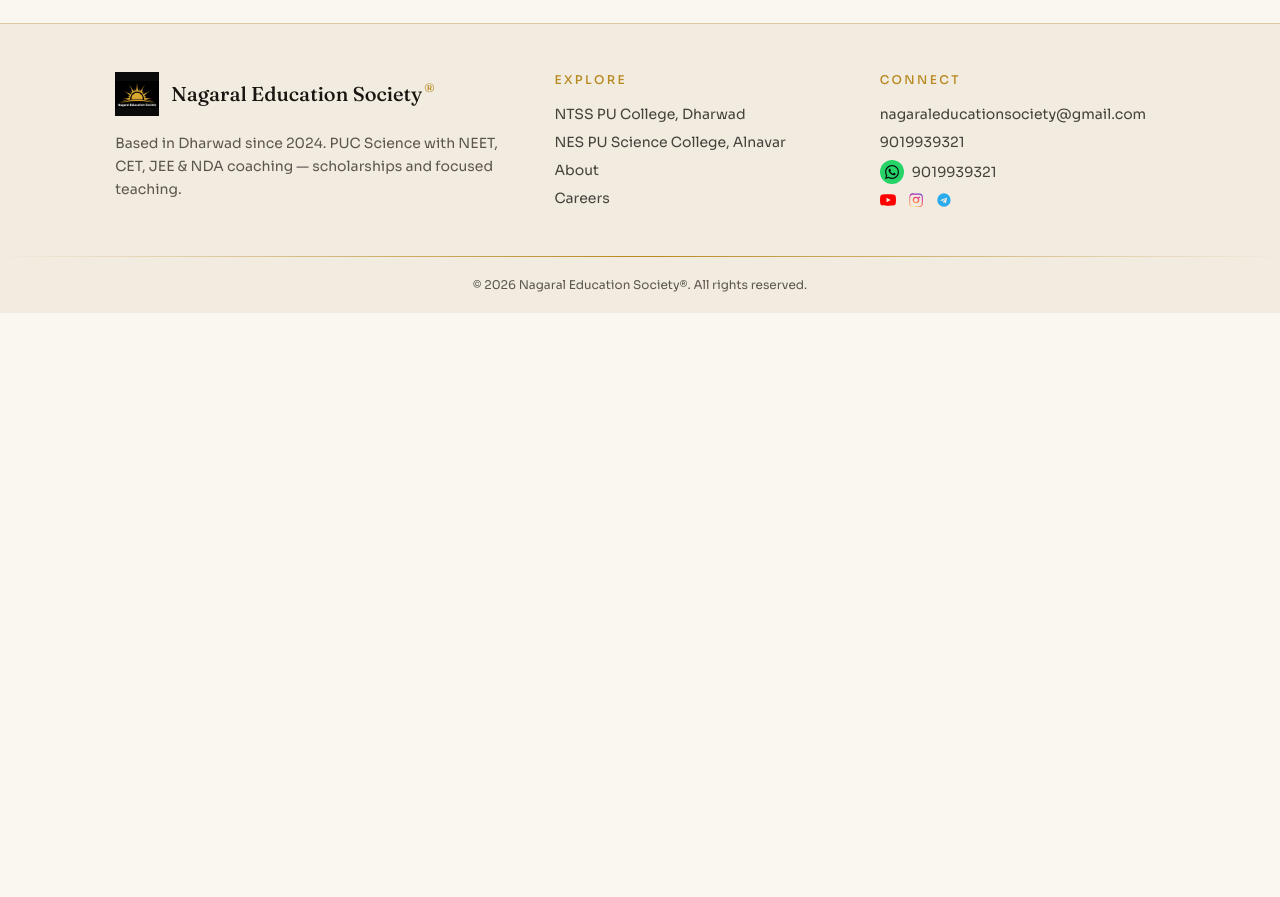
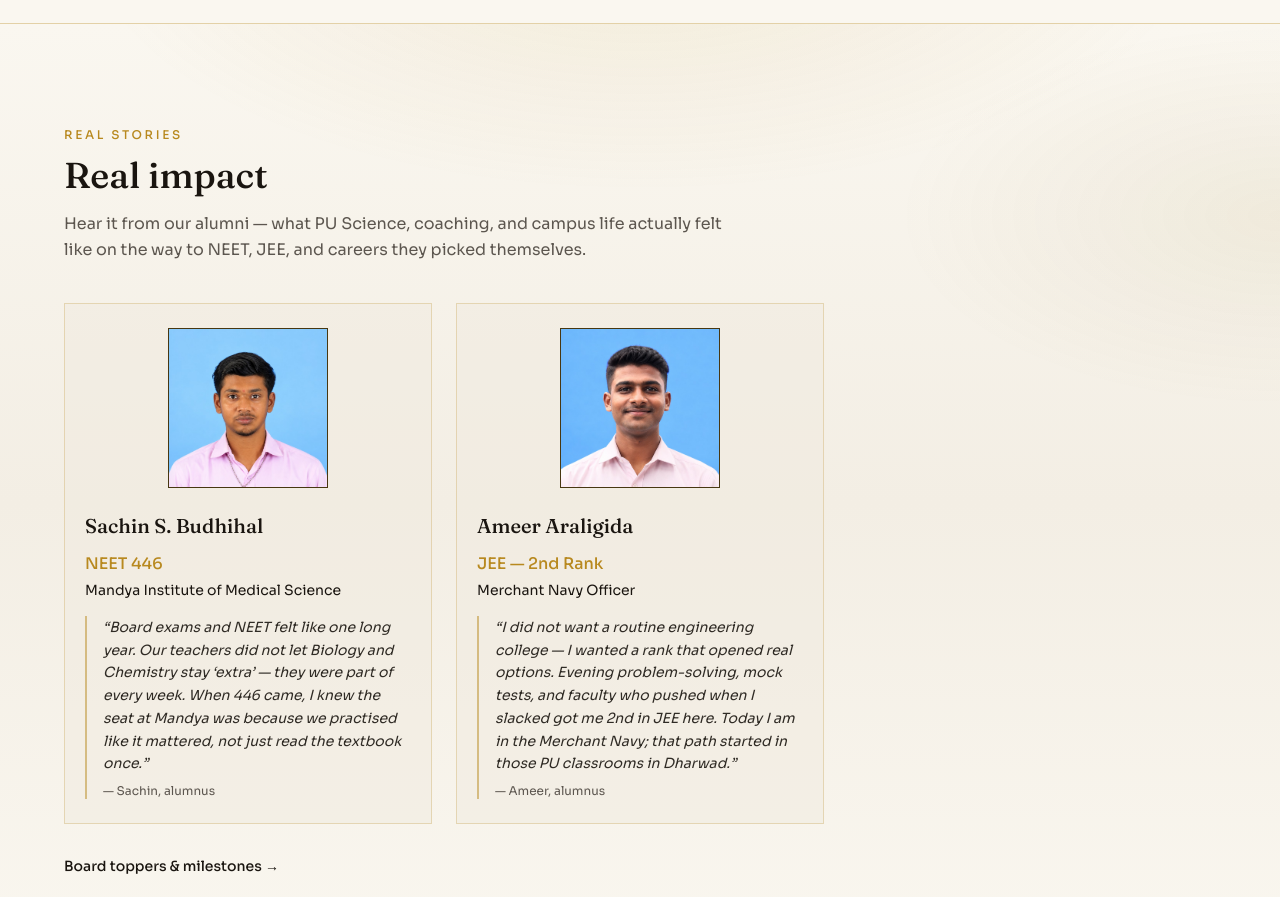
Before and after one commit to akashnagaral/nagaral-education-society, a Next.js app: page / in a window 1280 px wide. Shown: the part 1900-2797 px from the top of the page. Before the commit the page ends 2213 px from the top, so only its background shows below. Built offline with nearby package versions, Linux system fonts and the light colour scheme.

Commit message:
Move success stories to home as Real impact and use alumni voice in quotes.
Achievements now focuses on toppers and board highlights only.

```diff
--- a/src/components/AchievementsSection.tsx
+++ b/src/components/AchievementsSection.tsx
@@ -8,7 +8,6 @@
   achievementsByYear,
   boardToppers2025,
   collegeName,
-  successStories,
   type Achievement,
 } from "@/lib/site-data";
 
@@ -17,12 +16,11 @@
   title?: string;
   subtitle?: string;
   showMergedNote?: boolean;
-  /** Home shows toppers + stories + highlights as tabs */
+  /** Home shows toppers + highlights as tabs */
   variant?: "home" | "college";
 };
 
 const homeTabs = [
-  { id: "stories", label: "Stories" },
   { id: "toppers", label: "Toppers" },
   { id: "highlights", label: "Highlights" },
 ] as const;
@@ -32,19 +30,18 @@
 export function AchievementsSection({
   items = achievements,
   title = "Achievements",
-  subtitle = "Toppers, success stories, and board milestones across our colleges.",
+  subtitle = "Board toppers and milestones across our colleges.",
   showMergedNote = true,
   variant = "home",
 }: Props) {
-  const [active, setActive] = useState<HomeTab>("stories");
+  const [active, setActive] = useState<HomeTab>("toppers");
   const byYear = achievementsByYear(items);
 
   useEffect(() => {
     if (variant !== "home") return;
     const openFromHash = () => {
       const hash = window.location.hash;
-      if (hash === "#toppers") setActive("toppers");
-      else if (hash === "#stories" || hash === "#achievements") setActive("stories");
+      if (hash === "#toppers" || hash === "#achievements") setActive("toppers");
       else if (hash === "#highlights") setActive("highlights");
     };
     openFromHash();
@@ -74,7 +71,6 @@
   return (
     <section id="achievements" className="section-pad section-y scroll-mt-24">
       <div id="toppers" className="mx-auto max-w-6xl scroll-mt-24">
-        <div id="stories" className="scroll-mt-24">
         <p className="text-xs font-medium uppercase tracking-[0.22em] text-gold">
           Results & excellence
         </p>
@@ -86,7 +82,7 @@
         </p>
         {showMergedNote ? (
           <p className="mt-2 text-xs text-cream/50">
-              Toppers, success stories, and board highlights — all in one place.
+            Toppers and batch milestones from both campuses.
           </p>
         ) : null}
 
@@ -103,7 +99,11 @@
               aria-selected={active === tab.id}
               onClick={() => {
                 setActive(tab.id);
-                  window.history.replaceState(null, "", `#${tab.id === "highlights" ? "achievements" : tab.id}`);
+                window.history.replaceState(
+                  null,
+                  "",
+                  `#${tab.id === "highlights" ? "achievements" : tab.id}`,
+                );
               }}
               className={`px-4 py-2.5 text-sm transition ${
                 active === tab.id
@@ -173,46 +173,6 @@
             </div>
           ) : null}
 
-            {active === "stories" ? (
-              <div className="space-y-6">
-                <p className="max-w-2xl text-sm leading-relaxed text-muted">
-                  Dreams do come true — highlights from our Dharwad coaching
-                  journey.
-                </p>
-                <div className="grid gap-6 sm:grid-cols-2 lg:grid-cols-3">
-                  {successStories.map((story) => (
-                    <article
-                      key={story.id}
-                      className="overflow-hidden border border-line bg-ink-soft/50"
-                    >
-                      {story.photo ? (
-                        <div className="relative mx-auto mt-6 h-40 w-40 overflow-hidden border border-line bg-hero-scrim">
-                          <Image
-                            src={story.photo}
-                            alt={story.name}
-                            fill
-                            className="object-cover object-top"
-                            sizes="160px"
-                          />
-                        </div>
-                      ) : null}
-                      <div className="px-5 py-6">
-                        <p className="text-xs uppercase tracking-[0.18em] text-gold">
-                          Success story
-                        </p>
-                        <h3 className="mt-2 font-[family-name:var(--font-display)] text-xl text-cream">
-                          {story.name}
-                        </h3>
-                        <p className="mt-3 text-base text-gold">{story.result}</p>
-                        <p className="mt-1 text-sm text-cream/85">{story.outcome}</p>
-                        <p className="mt-3 text-sm text-muted">{story.note}</p>
-                      </div>
-                    </article>
-                  ))}
-                </div>
-              </div>
-            ) : null}
-
           {active === "highlights" ? (
             <div className="space-y-4">
               <p className="max-w-2xl text-sm leading-relaxed text-muted">
@@ -222,7 +182,6 @@
               <YearHighlights byYear={byYear} />
             </div>
           ) : null}
-          </div>
         </div>
       </div>
     </section>
--- a/src/components/Header.tsx
+++ b/src/components/Header.tsx
@@ -25,7 +25,8 @@
   const hash = window.location.hash.replace(/^#/, "");
   if (!hash || hash === "home") return "home";
   if (hash === "coaching") return "courses";
-  if (hash === "toppers" || hash === "stories") return "achievements";
+  if (hash === "stories") return "home";
+  if (hash === "toppers") return "achievements";
   if (hash === "guide" || hash === "founder") return "leadership";
   if (hash === "why-us") return "about";
   return hash;
--- a/src/components/HomeLanding.tsx
+++ b/src/components/HomeLanding.tsx
@@ -1,6 +1,7 @@
 import Image from "next/image";
 import Link from "next/link";
 import { Hero } from "@/components/Hero";
+import { RealStoriesSection } from "@/components/RealStoriesSection";
 import { WhatsAppIcon } from "@/components/WhatsAppIcon";
 import { colleges, site } from "@/lib/site-data";
 
@@ -137,6 +138,8 @@
           </div>
         </div>
       </section>
+
+      <RealStoriesSection />
     </>
   );
 }
--- a/src/components/HomeView.tsx
+++ b/src/components/HomeView.tsx
@@ -46,7 +46,8 @@
   );
   if (!hash || hash === "home") return "home";
   if (hash === "coaching" || hash === "courses") return "courses";
-  if (hash === "toppers" || hash === "stories") return "achievements";
+  if (hash === "stories") return "home";
+  if (hash === "toppers") return "achievements";
   if (hash === "guide" || hash === "founder") return "leadership";
   if (hash === "why-us") return "why-us";
   if (hash === "about") return "about";
@@ -75,9 +76,17 @@
 
   useEffect(() => {
     const sync = () => {
-      setSection(sectionFromHash());
+      const next = sectionFromHash();
+      setSection(next);
       setTick((n) => n + 1);
-      window.scrollTo(0, 0);
+      const raw = window.location.hash.replace(/^#/, "");
+      if (next === "home" && raw === "stories") {
+        window.requestAnimationFrame(() => {
+          document.getElementById("stories")?.scrollIntoView({ behavior: "smooth" });
+        });
+      } else {
+        window.scrollTo(0, 0);
+      }
     };
 
     sync();
@@ -103,7 +112,13 @@
           const next = sectionFromHash(hash);
           setSection(next);
           setTick((n) => n + 1);
-          window.scrollTo(0, 0);
+          if (next === "home" && hash === "stories") {
+            window.requestAnimationFrame(() => {
+              document.getElementById("stories")?.scrollIntoView({ behavior: "smooth" });
+            });
+          } else {
+            window.scrollTo(0, 0);
+          }
           if (window.location.hash.replace(/^#/, "") !== hash) {
             window.history.pushState(null, "", `#${hash}`);
           }
--- /dev/null
+++ b/src/components/RealStoriesSection.tsx
@@ -0,0 +1,68 @@
+import Image from "next/image";
+import { successStories } from "@/lib/site-data";
+
+export function RealStoriesSection() {
+  return (
+    <section
+      id="stories"
+      className="section-pad scroll-mt-24 border-t border-line bg-atmosphere section-y"
+    >
+      <div className="mx-auto max-w-6xl">
+        <p className="text-xs font-medium uppercase tracking-[0.22em] text-gold">
+          Real stories
+        </p>
+        <h2 className="mt-3 font-[family-name:var(--font-display)] text-3xl text-cream sm:text-4xl">
+          Real impact
+        </h2>
+        <p className="mt-4 max-w-2xl text-sm leading-relaxed text-muted sm:text-base">
+          Hear it from our alumni — what PU Science, coaching, and campus life
+          actually felt like on the way to NEET, JEE, and careers they picked
+          themselves.
+        </p>
+
+        <div className="mt-10 grid gap-6 sm:grid-cols-2 lg:grid-cols-3">
+          {successStories.map((story) => (
+            <article
+              key={story.id}
+              className="overflow-hidden border border-gold/25 bg-ink-soft/55"
+            >
+              {story.photo ? (
+                <div className="relative mx-auto mt-6 h-40 w-40 overflow-hidden border border-line bg-hero-scrim">
+                  <Image
+                    src={story.photo}
+                    alt={story.name}
+                    fill
+                    className="object-cover object-top"
+                    sizes="160px"
+                  />
+                </div>
+              ) : null}
+              <div className="px-5 py-6">
+                <h3 className="font-[family-name:var(--font-display)] text-xl text-cream">
+                  {story.name}
+                </h3>
+                <p className="mt-3 text-base font-medium text-gold">{story.result}</p>
+                <p className="mt-1 text-sm text-cream">{story.outcome}</p>
+                <blockquote className="mt-4 border-l-2 border-gold/50 pl-4">
+                  <p className="text-sm leading-relaxed text-cream/90 italic">
+                    &ldquo;{story.note}&rdquo;
+                  </p>
+                  <footer className="mt-2 text-xs text-muted not-italic">
+                    — {story.name.split(" ")[0]}, alumnus
+                  </footer>
+                </blockquote>
+              </div>
+            </article>
+          ))}
+        </div>
+
+        <a
+          href="#achievements"
+          className="mt-8 inline-block text-sm font-medium text-gold underline-offset-4 hover:underline"
+        >
+          Board toppers & milestones →
+        </a>
+      </div>
+    </section>
+  );
+}
--- a/src/lib/site-data.ts
+++ b/src/lib/site-data.ts
@@ -289,7 +289,8 @@
     name: "Sachin S. Budhihal",
     result: "NEET 446",
     outcome: "Mandya Institute of Medical Science",
-    note: "Medical pathway through focused NEET preparation.",
+    note:
+      "Board exams and NEET felt like one long year. Our teachers did not let Biology and Chemistry stay ‘extra’ — they were part of every week. When 446 came, I knew the seat at Mandya was because we practised like it mattered, not just read the textbook once.",
     photo: "/images/achievers/sachin-budhihal.png",
   },
   {
@@ -297,7 +298,8 @@
     name: "Ameer Araligida",
     result: "JEE — 2nd Rank",
     outcome: "Merchant Navy Officer",
-    note: "Dreams do come true with dedicated coaching and guidance.",
+    note:
+      "I did not want a routine engineering college — I wanted a rank that opened real options. Evening problem-solving, mock tests, and faculty who pushed when I slacked got me 2nd in JEE here. Today I am in the Merchant Navy; that path started in those PU classrooms in Dharwad.",
     photo: "/images/achievers/ameer-araligida.png",
   },
 ];
```
Lines whose indentation alone changed are shown as unchanged.
